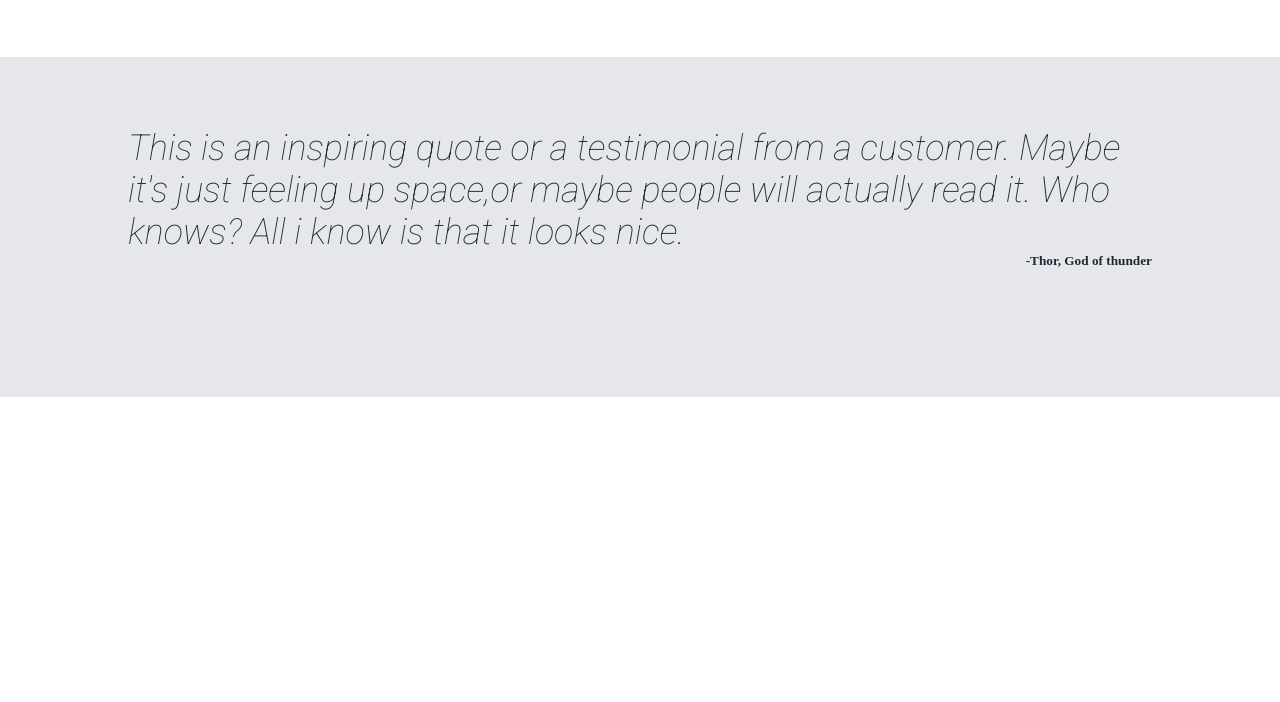
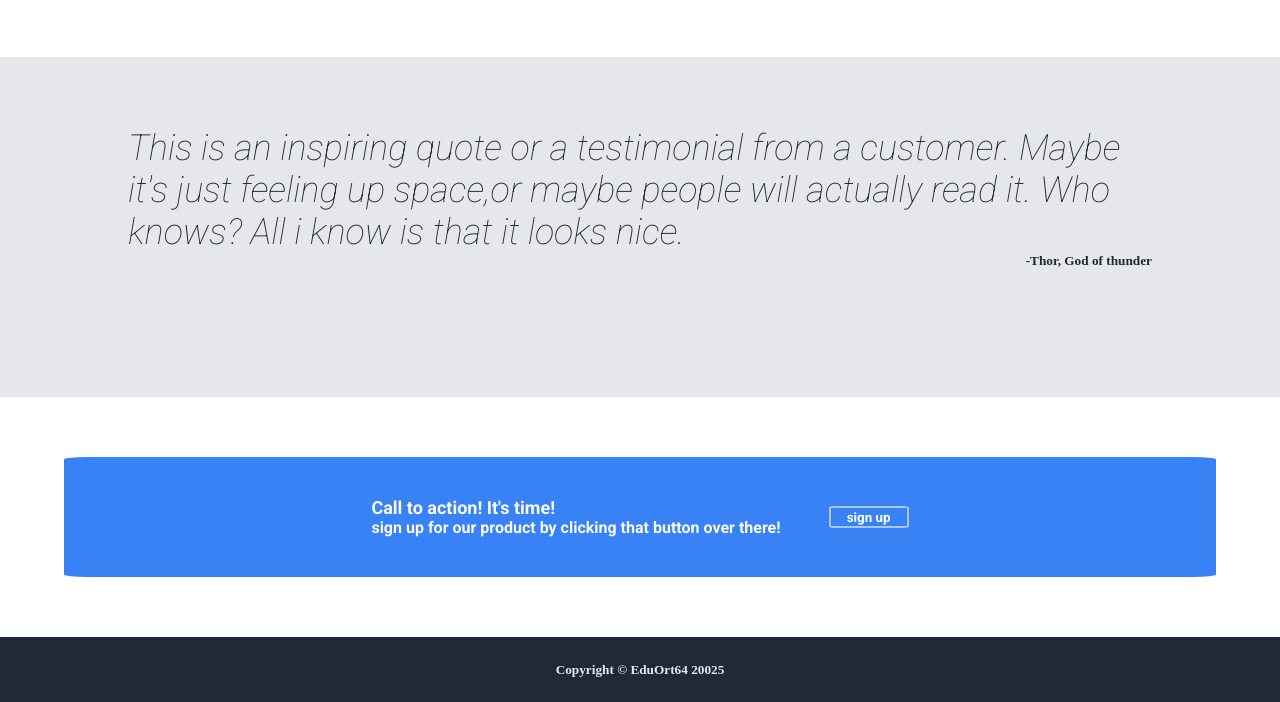
Before and after one commit to EduOrt64/Odin-Landing-Page, a plain HTML site: page index.html in a window 1280 px wide. Shown: the part 735-1437 px from the top of the page. Before the commit the page ends 1132 px from the top, so only its background shows below. Drawn offline with Linux system fonts and the light colour scheme.

```diff
--- a/index.html
+++ b/index.html
@@ -65,6 +65,20 @@
     </div>
 
 </section>
+<section class="callAction">
+<div class="callContain">
+
+    <div class="callText">
+    <h3 class="callh3">Call to action! It's time!</h3>
+    <h4 class="callh4">sign up for our product by clicking that button over there!</h4>
+    </div>
+    <div class="callbut"><button class="butcall"><a href=""><span class="butText">sign up</span></a></button></div>
+
+</div>
+</section>
+<footer class="lfoot">
+<h5 class="copy">Copyright © EduOrt64 20025</h5>
+</footer>
 
 
 </body>
```
